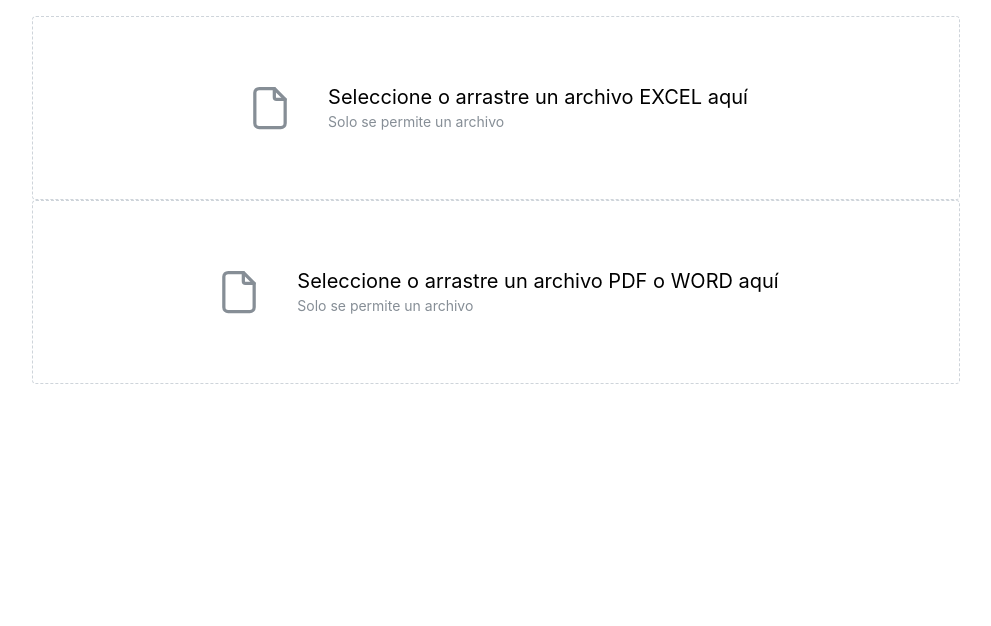
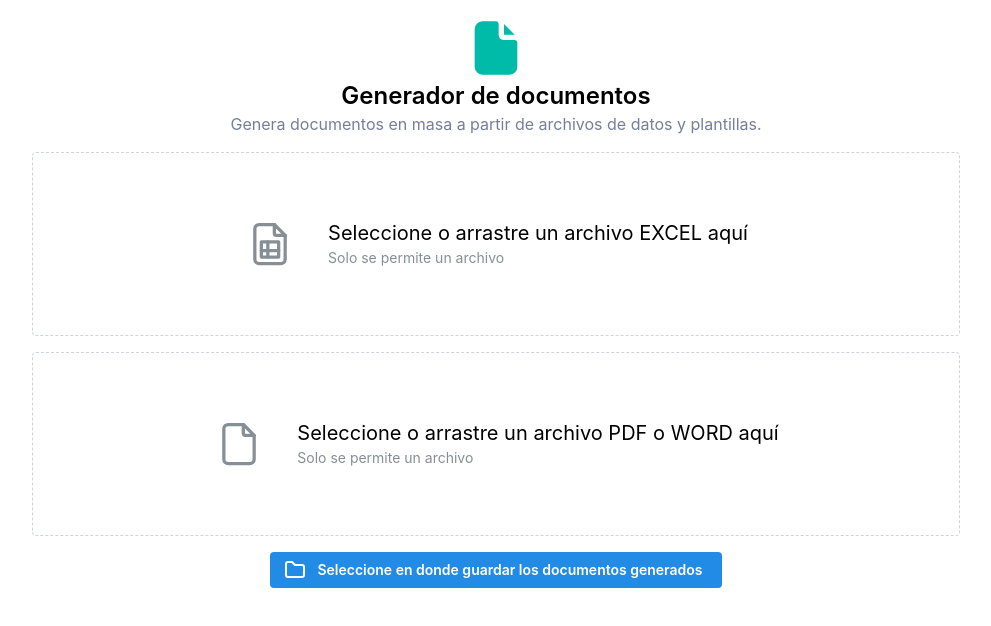
Before and after one commit to PazminoJose/docu-forge-app, a React (Vite) app: page / in a window 1280 px wide. Shown: the top 626 px of the page, without its empty margins (144-1135 px from the left). Built offline with nearby package versions, Linux system fonts and the light colour scheme.

Commit message:
feat: improve view with new components

```diff
--- a/src/screens/FileSelection.tsx
+++ b/src/screens/FileSelection.tsx
@@ -1,23 +1,54 @@
+import { Text } from "@mantine/core";
 import {
   MS_EXCEL_MIME_TYPE,
   MS_WORD_MIME_TYPE,
   PDF_MIME_TYPE,
 } from "@mantine/dropzone";
+import { IconFileFilled, IconFileSpreadsheet } from "@tabler/icons-react";
 import { DropZone } from "../components/DropZone";
+import FolderButton from "../components/FolderButton";
+import { useAppState } from "../providers/AppStateProvider";
+export default function FileSelection() {
 
-export default function FileSelection() {
+  const { setOutputFolderPath } = useAppState();
+
+  const handleSelectDataFile = async (file: File | null) => {
+  }
+
+  const handleSelectTemplateFile = async (file: File | null) => {
+  }
+
+  const handleSelectOutputFolder = async (folderPath: string) => {
+    setOutputFolderPath(folderPath)
+  }
+
   return (
-    <div>
+    <div className="flex flex-col gap-4">
+      <div className="flex flex-col">
+        <IconFileFilled size={64} className="mx-auto text-primary-500" />
+        <Text className="text-center text-2xl font-semibold">
+          Generador de documentos
+        </Text>
+        <Text className="text-center text-base text-gray-600">
+          Genera documentos en masa a partir de archivos de datos y plantillas.
+        </Text>
+      </div>
       <DropZone
+        onFileSelect={handleSelectDataFile}
+        idleIcon={<IconFileSpreadsheet size={52} stroke={1.5} color="var(--mantine-color-dimmed)" />}
         label="Seleccione o arrastre un archivo EXCEL aquí"
         description="Solo se permite un archivo"
         accept={MS_EXCEL_MIME_TYPE}
       />
       <DropZone
+        onFileSelect={handleSelectTemplateFile}
         label="Seleccione o arrastre un archivo PDF o WORD aquí"
         description="Solo se permite un archivo"
         accept={[...MS_WORD_MIME_TYPE, ...PDF_MIME_TYPE]}
       />
+      <FolderButton handleSelectOutputFolder={handleSelectOutputFolder}>
+        Seleccione en donde guardar los documentos generados
+      </FolderButton>
     </div>
   );
 }
```
